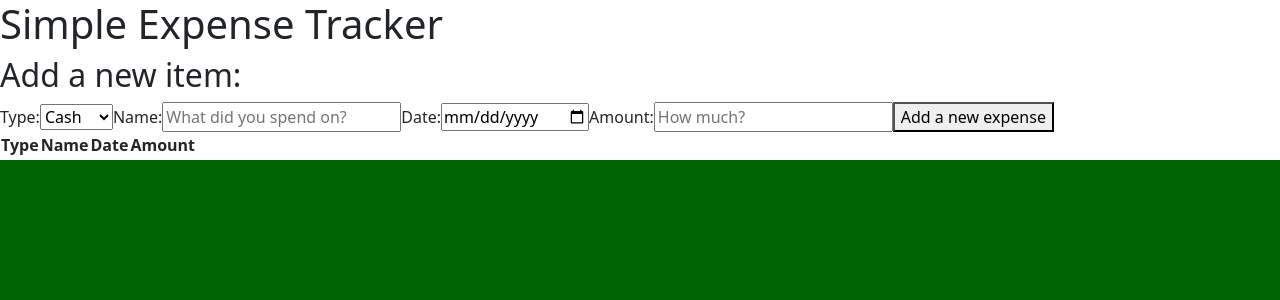
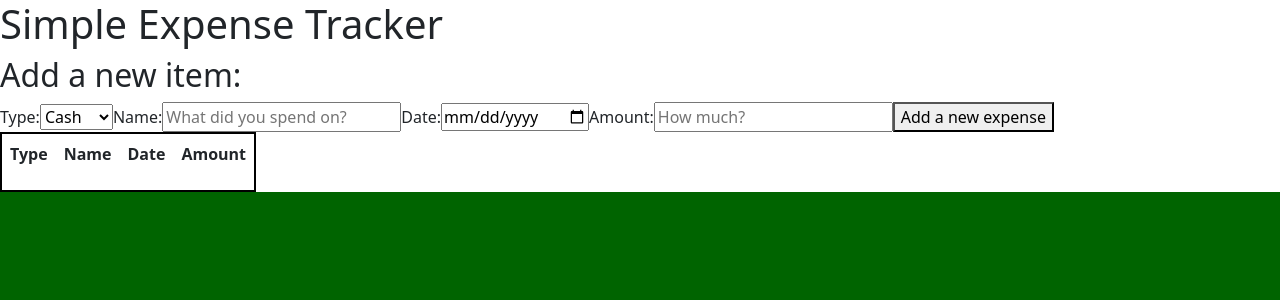
Before and after one commit to nomoneyrecord/Expense-Tracker-main, a React (Vite) app: page / in a window 1280 px wide. Shown: the top 300 px of the page. Built offline with nearby package versions, Linux system fonts and the light colour scheme.

Commit message:
About to start working through logic and wire up functions

```diff
--- a/Components/Table.jsx
+++ /dev/null
@@ -1 +0,0 @@
-import React from "react"
--- a/src/App.css
+++ b/src/App.css
@@ -3,4 +3,16 @@ html {
 }
 
 .main-content {
+  display: center;
 }
+
+.main-table {
+  border-collapse: collapse;
+  border: 2px solid black;
+}
+
+td, th {
+  border: 2px solid black;
+  padding: 0.5rem;
+  text-align: left;
+}
--- a/src/App.jsx
+++ b/src/App.jsx
@@ -33,14 +33,14 @@ function App() {
         <thead className="table-head">
           <tr>
             <th>Type</th>
-            <th>Name</th>
+            <th colspan="4">Name</th>
             <th>Date</th>
             <th>Amount</th>
           </tr>
         </thead>
         <tbody>
           <tr>
-            <td></td>
+            <td colspan="4"></td>
             <td></td>
             <td></td>
             <td></td>
```
